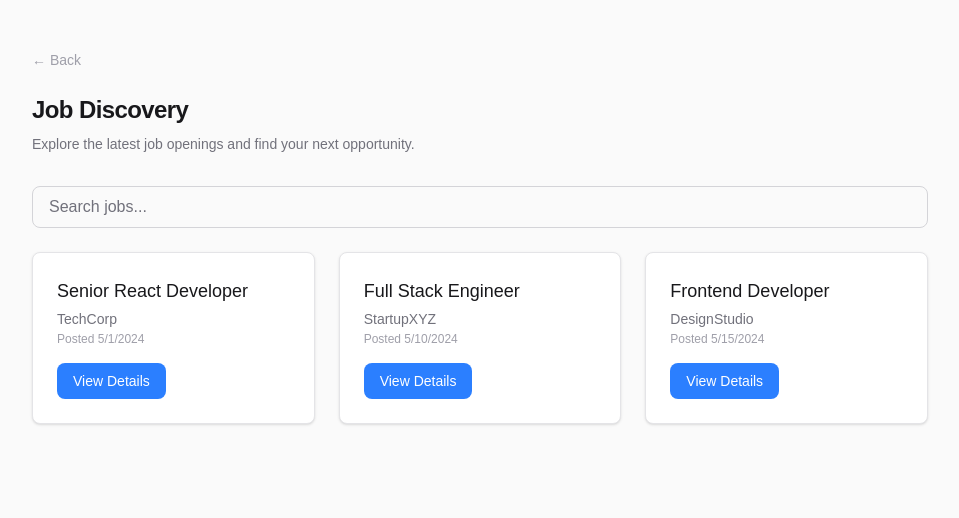
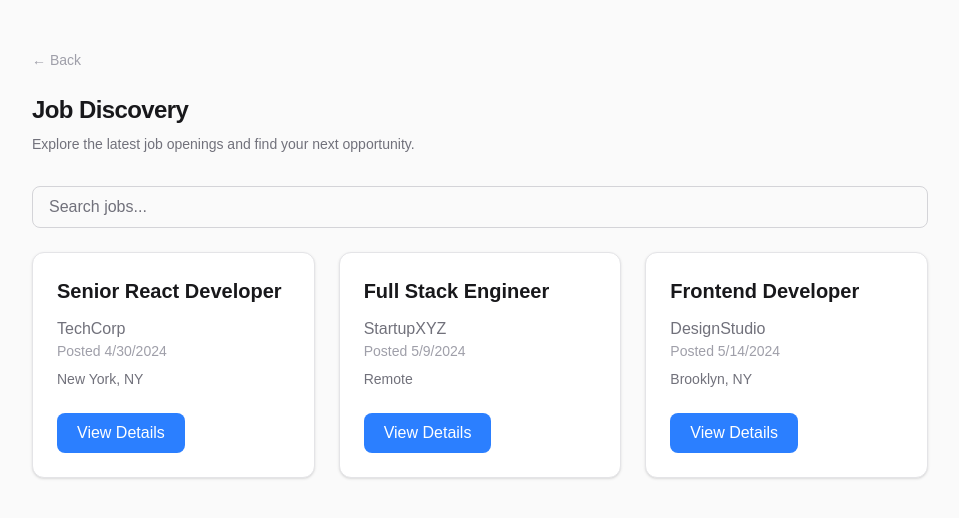
Before and after one commit to GermanYusufov/controlled-hiring-platform, a Next.js app: page /discovery in a window 1280 px wide. Shown: the top 518 px of the page, without its empty margins (160-1119 px from the left). Built offline with nearby package versions, Linux system fonts and the light colour scheme.

Commit message:
Add external job dataset integration

```diff
--- /dev/null
+++ b/app/discovery/jobs-data.ts
@@ -0,0 +1,23 @@
+export const jobs = [
+  {
+    id: 1,
+    title: "Senior React Developer",
+    company: "TechCorp",
+    location: "New York, NY",
+    posted: "4/30/2024",
+  },
+  {
+    id: 2,
+    title: "Full Stack Engineer",
+    company: "StartupXYZ",
+    location: "Remote",
+    posted: "5/9/2024",
+  },
+  {
+    id: 3,
+    title: "Frontend Developer",
+    company: "DesignStudio",
+    location: "Brooklyn, NY",
+    posted: "5/14/2024",
+  },
+];
--- a/app/discovery/page.tsx
+++ b/app/discovery/page.tsx
@@ -2,6 +2,7 @@
 import { useState, useEffect } from "react";
 import { MOCK_JOBS } from "./data";
 import dynamic from "next/dynamic";
+import { jobs } from "./jobs-data";
 
 // Dynamically import Popup with SSR disabled
 const Popup = dynamic(() => import("reactjs-popup"), { ssr: false });
@@ -54,21 +55,18 @@ export default function DiscoveryPage() {
 
                 {/* Job listings */}
                 <div className="mt-6 grid gap-6 sm:grid-cols-2 lg:grid-cols-3">
-                    {filteredJobs.map((job) => (
-                        <div key={job.id} className="rounded-lg border border-zinc-200 bg-white p-6 shadow-sm hover:border-blue-500 transition-colors">
-                            <h3 className="text-lg font-medium text-zinc-900">{job.title}</h3>
-                            <p className="mt-1 text-sm text-zinc-500">{job.company}</p>
-                            <p className="mt-0.5 text-xs text-zinc-400">
-                                Posted {new Date(job.posted_at).toLocaleDateString()}
-                            </p>
-                            <button
-                                onClick={() => setSelectedJobId(job.id)}
-                                className="mt-4 inline-block rounded-lg bg-blue-500 px-4 py-2 text-sm font-medium text-white hover:bg-blue-700 transition-colors"
-                            >
-                                View Details
-                            </button>
-                        </div>
-                    ))}
+                {jobs.map((job) => (
+                <div key={job.id} className="rounded-xl border border-zinc-200 bg-white p-6 shadow-sm">
+                    <h2 className="text-xl font-semibold text-zinc-900">{job.title}</h2>
+                    <p className="mt-3 text-zinc-500">{job.company}</p>
+                    <p className="text-sm text-zinc-400">Posted {job.posted}</p>
+                    <p className="mt-2 text-sm text-zinc-500">{job.location}</p>
+
+                    <button className="mt-6 rounded-lg bg-blue-500 px-5 py-2 text-white">
+                    View Details
+                    </button>
+                </div>
+                ))}
                 </div>
 
                 {/* Job Details Popup */}
```
